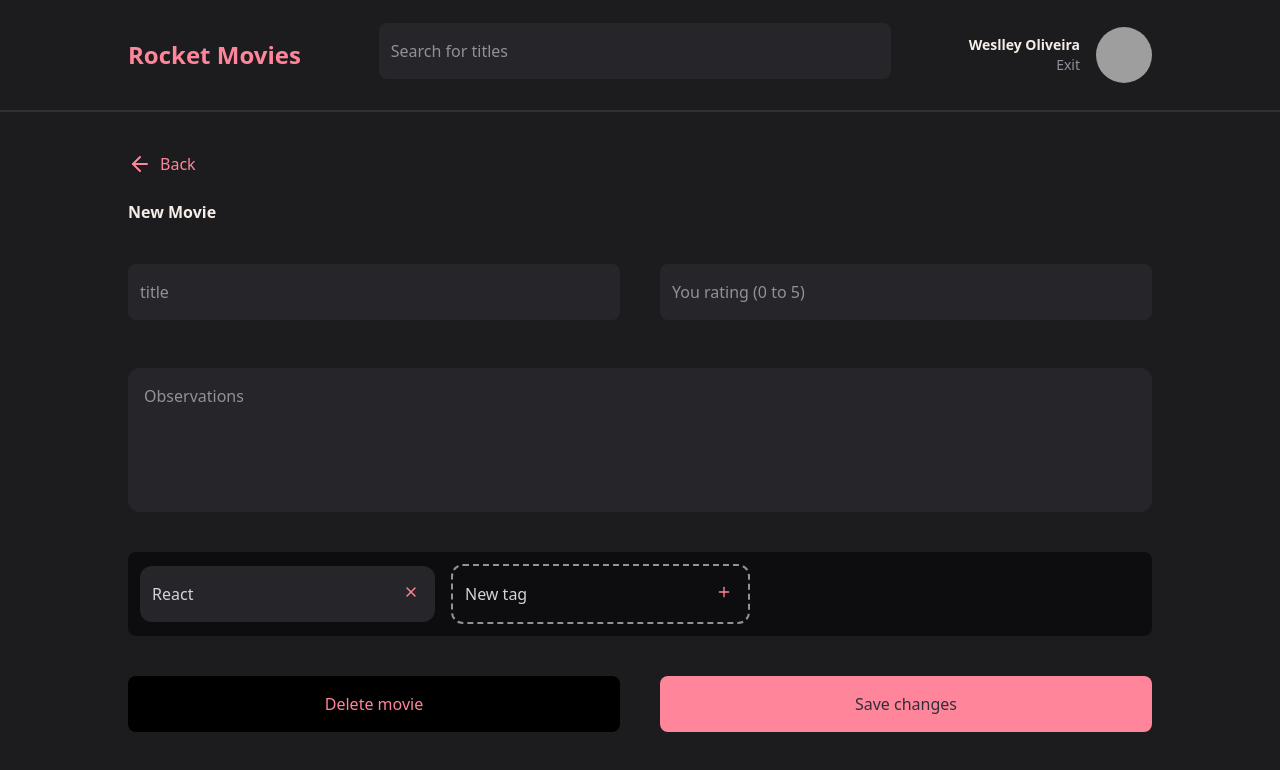
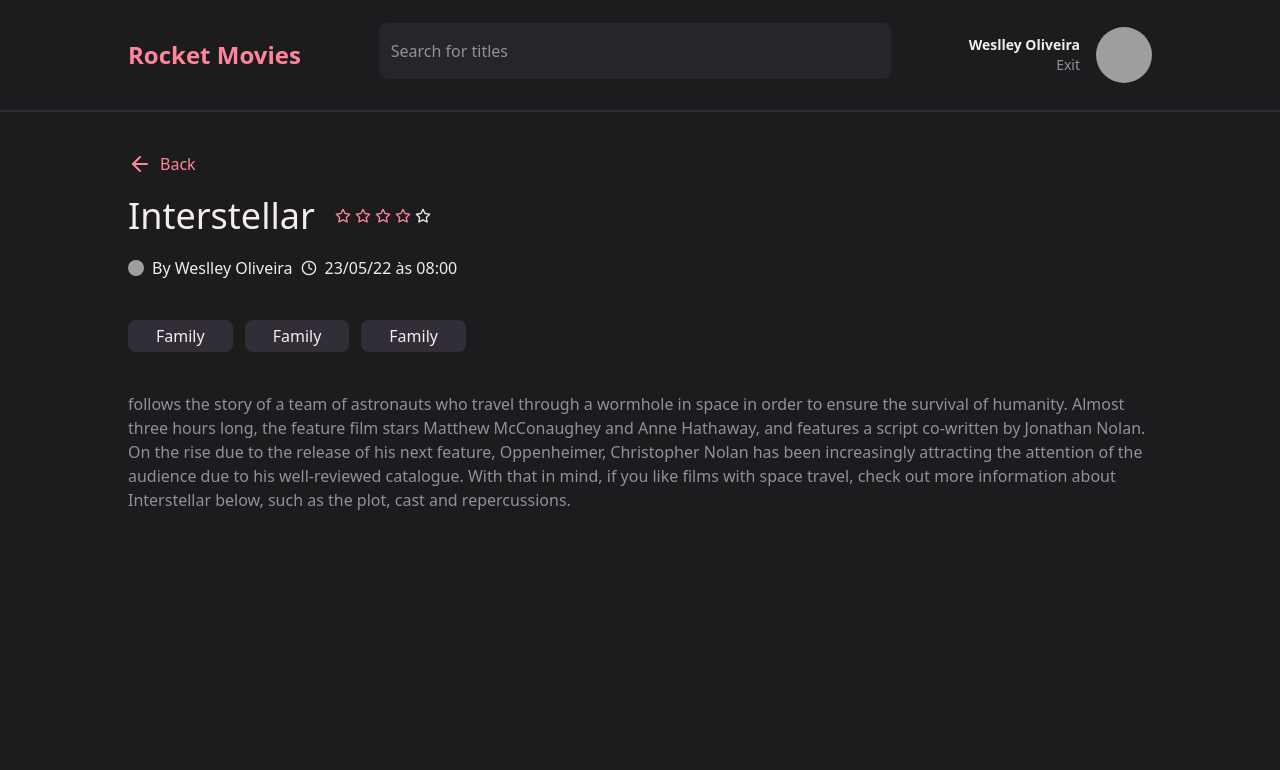
Before and after one commit to weslleyolli/Rocket_Movies_Frontend, a React (Vite) app: page / in a window 1280 px wide. Shown: the top 770 px of the page. Built offline with nearby package versions, Linux system fonts and the light colour scheme; grey boxes are pictures that could not be loaded.

Commit message:
test: page Details Ok

```diff
--- a/src/components/Tag/index.jsx
+++ b/src/components/Tag/index.jsx
@@ -1,6 +1,6 @@
 export function Tag(title, ...rest) {
     return(
-        <div {...rest} className="py-1 px-7 rounded-xl mr-3 text-white bg-notesBackgroundColor inline-flex">
+        <div {...rest} className="py-1 px-7 rounded-lg mr-3 text-white bg-notesBackgroundColor inline-flex">
             Family
         </div>
     )
--- a/src/main.jsx
+++ b/src/main.jsx
@@ -1,10 +1,10 @@
 import React from 'react'
 import ReactDOM from 'react-dom/client'
 import "./styles/global.css"
-import { NewMovie } from './pages/NewMovie'
+import { Details } from './pages/Details'
 
 ReactDOM.createRoot(document.getElementById('root')).render(
   <React.StrictMode>
-    <NewMovie />
+    <Details />
   </React.StrictMode>,
 )
--- /dev/null
+++ b/src/pages/Details.jsx
@@ -0,0 +1,46 @@
+import { FiArrowLeft, FiStar, FiClock } from "react-icons/fi";
+import { Header } from "../components/Header";
+import { Tag } from "../components/Tag";
+
+export function Details() {
+    return (
+        <div >
+            <Header />
+            <main className="grid gap-10 mt-10 px-32">
+                <header className="grid gap-5">
+                    <a href="/" className="flex items-center gap-2 text-pinklight">
+                        <FiArrowLeft className="text-2xl" />
+                        Back
+                    </a>
+                    <div className="flex items-center gap-5">
+                        <h1 className="font-medium text-4xl">Interstellar</h1>
+                        <div className="flex gap-1">
+                            <FiStar color="#FF859B" />
+                            <FiStar color="#FF859B" />
+                            <FiStar color="#FF859B" />
+                            <FiStar color="#FF859B" />
+                            <FiStar />
+                        </div>
+                    </div>
+                    <div className="flex gap-2 items-center">
+                        <img src="https://github.com/weslleyolli.png" className="h-4 w-4 rounded-full" alt="" />
+                        <p>By Weslley Oliveira</p>
+                        <FiClock />
+                        <p>23/05/22 às 08:00</p>
+                    </div>
+                </header>
+                <article>
+                    <Tag />
+                    <Tag />
+                    <Tag />
+                </article>
+                <footer>
+                    <p className="text-graymedium">follows the story of a team of astronauts who travel through a wormhole in space in order to ensure the survival of humanity. Almost three hours long, the feature film stars Matthew McConaughey and Anne Hathaway, and features a script co-written by Jonathan Nolan.
+
+                        On the rise due to the release of his next feature, Oppenheimer, Christopher Nolan has been increasingly attracting the attention of the audience due to his well-reviewed catalogue. With that in mind, if you like films with space travel, check out more information about Interstellar below, such as the plot, cast and repercussions.
+                    </p>
+                </footer>
+            </main>
+        </div>
+    )
+}
```
